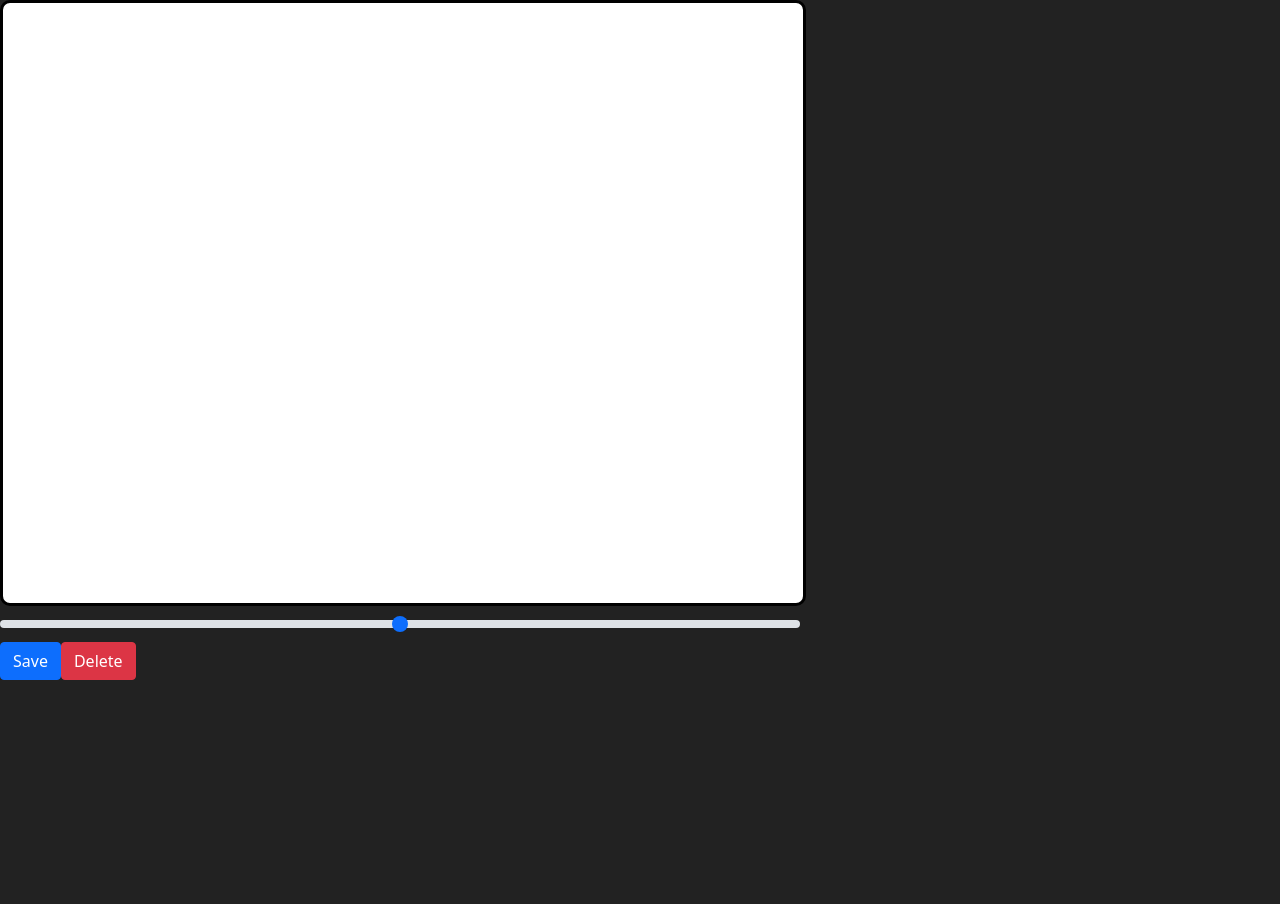
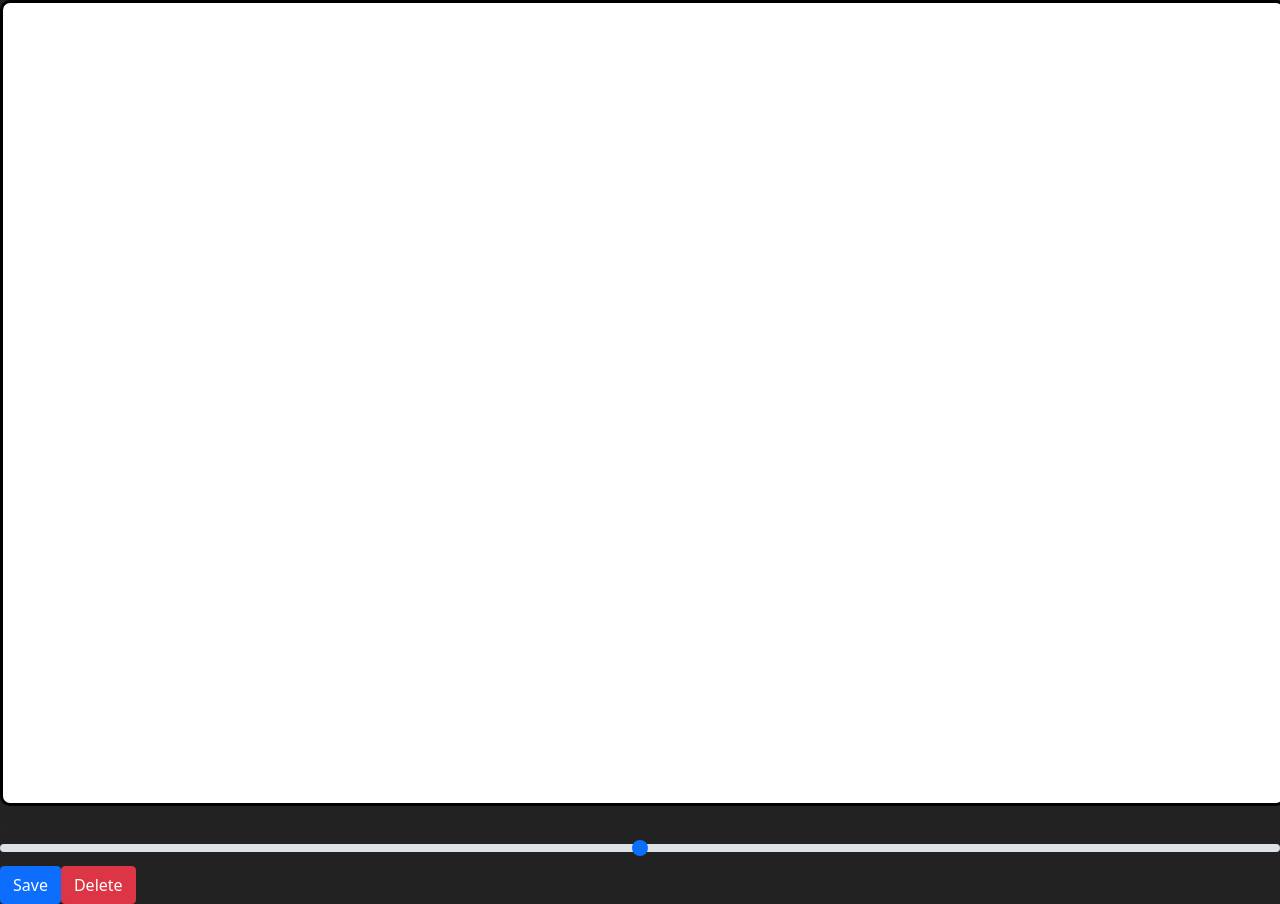
Before and after one commit to insideseanshead/canvas-react, a React (Create React App) app: page / in a window 1280 px wide. Before the commit the page ends 800 px from the top, so only its background shows below. Built offline with nearby package versions, Linux system fonts and the light colour scheme.

Commit message:
added clear canvas function

```diff
--- a/src/App.css
+++ b/src/App.css
@@ -1,8 +1,3 @@
-.App {
-  width: 800px;
-
-}
-
 body {
   background: #222;
 }
--- a/src/App.js
+++ b/src/App.js
@@ -3,23 +3,14 @@ import Canvas from "./components/Canvas";
 import "bootstrap/dist/css/bootstrap.min.css";
 import "./App.css";
 import Controls from "./components/Controls";
+import context from 'react-bootstrap/esm/AccordionContext';
 
 function App() {
-  // State for controls
 
-  // Set up Canvas
 
-  // Drawing Functions
-
-  // Click Events
-
-  // Slider Controls
-
-  // Button functions
   return (
     <div className="App">
       <Canvas />
-      <Controls />
     </div>
   );
 }
--- a/src/components/Canvas.jsx
+++ b/src/components/Canvas.jsx
@@ -1,12 +1,19 @@
 import { useRef, useEffect } from "react";
-import context from "react-bootstrap/esm/AccordionContext";
+import FormRange from "react-bootstrap/esm/FormRange";
+import Button from "react-bootstrap/Button";
 
 const Canvas = (props) => {
   const canvasRef = useRef(null);
   // Drawing functions
   const draw = (ctx) => {
-    const canvas = document.getElementById('canvas')
+    const canvas = document.getElementById("canvas");
+    canvas.width = window.innerWidth;
+    canvas.height = 800;
     let drawing = false;
+
+    const clear = document.getElementById("clear");
+
+    const saveImage = document.getElementById("save");
 
     const startDrawing = (e) => {
       drawing = true;
@@ -15,24 +22,40 @@ const Canvas = (props) => {
 
     const endDrawing = (e) => {
       drawing = false;
-      ctx.beginPath()
+      ctx.beginPath();
     };
 
     const drawLine = (e) => {
-        if(!drawing) return;
-        ctx.lineWidth = 10;
-        ctx.lineCap = 'round';
+      if (!drawing) return;
+      ctx.lineWidth = 10;
+      ctx.lineCap = "round";
 
-        ctx.lineTo(e.clientX, e.clientY);
-        ctx.stroke();
-        ctx.beginPath();
-        ctx.moveTo(e.clientX, e.clientY)
+      ctx.lineTo(e.clientX, e.clientY);
+      ctx.stroke();
+      ctx.beginPath();
+      ctx.moveTo(e.clientX, e.clientY);
     };
 
+    // Clear Canvas
+    const clearCanvas = () => {
+      ctx.clearRect(0, 0, canvas.width, canvas.height);
+    };
+
+    // Save Canvas
+    const saveCanvas = () => {
+
+    }
+
+    // Save Canvas Image
+
     // Event Listeners
-    canvas.addEventListener('mousedown', startDrawing);
-    canvas.addEventListener('mouseup', endDrawing);
-    canvas.addEventListener('mousemove', drawLine);
+    canvas.addEventListener("mousedown", startDrawing);
+    canvas.addEventListener("mouseup", endDrawing);
+    canvas.addEventListener("mousemove", drawLine);
+
+    clear.addEventListener("click", clearCanvas);
+
+    saveImage.addEventListener("click", saveCanvas)
   };
 
   useEffect(() => {
@@ -43,7 +66,16 @@ const Canvas = (props) => {
   }, [draw]);
 
   return (
-    <canvas ref={canvasRef} {...props} id="canvas" width="800" height="600" />
+    <div>
+      <canvas ref={canvasRef} {...props} id="canvas" />;
+      <FormRange className="pen-slider" />
+      <Button variant="primary" id="save">
+        Save
+      </Button>
+      <Button variant="danger" id="clear">
+        Delete
+      </Button>
+    </div>
   );
 };
 
--- a/src/components/Controls.jsx
+++ b/src/components/Controls.jsx
@@ -1,12 +1,14 @@
 import FormRange from "react-bootstrap/esm/FormRange"
 import Button from 'react-bootstrap/Button'
 
-const Controls = () => {
+const Controls = (handleClear) => {
+
+
     return (
-        <div>
+        <div className='controls'>
             <FormRange className='pen-slider' />
             <Button variant='primary'>Save</Button>
-            <Button variant='danger'>Delete</Button>
+            <Button onClick={() => handleClear()} variant='danger'>Delete</Button>
         </div>
     )
 }
```
